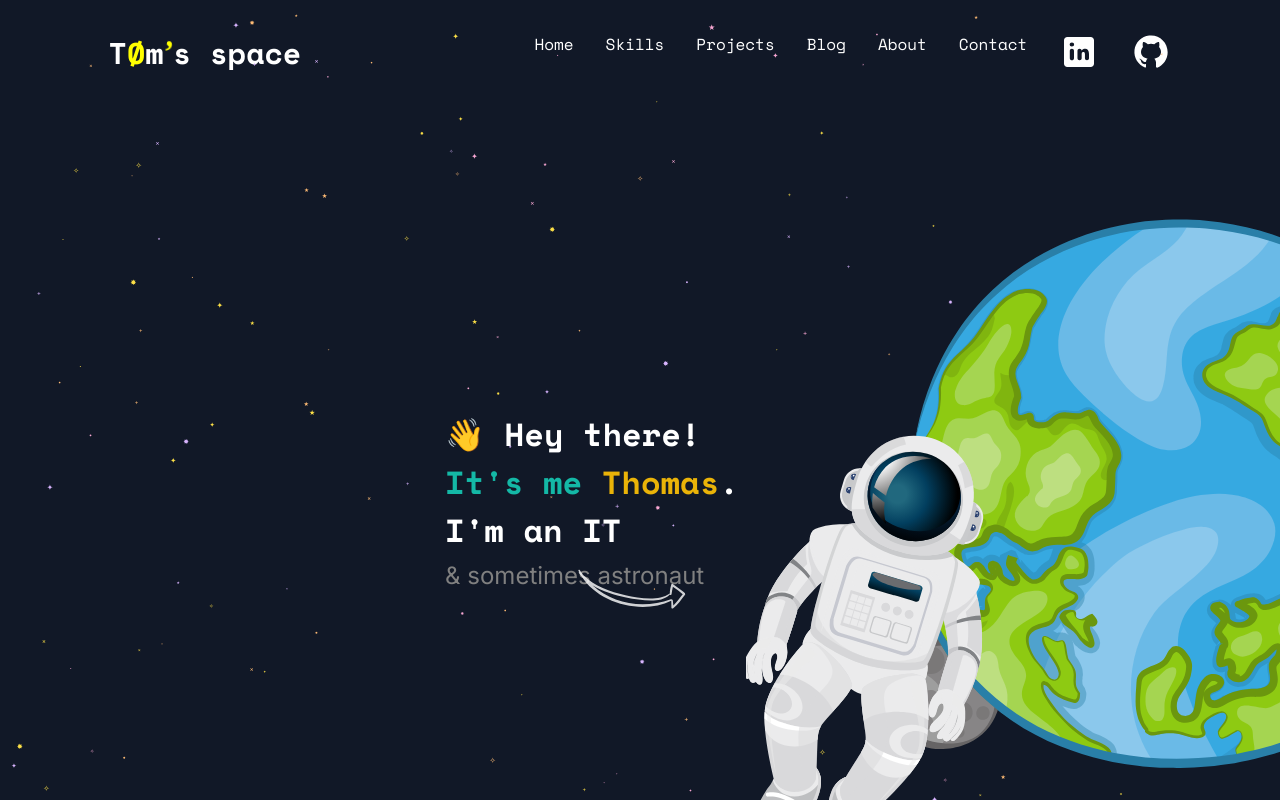
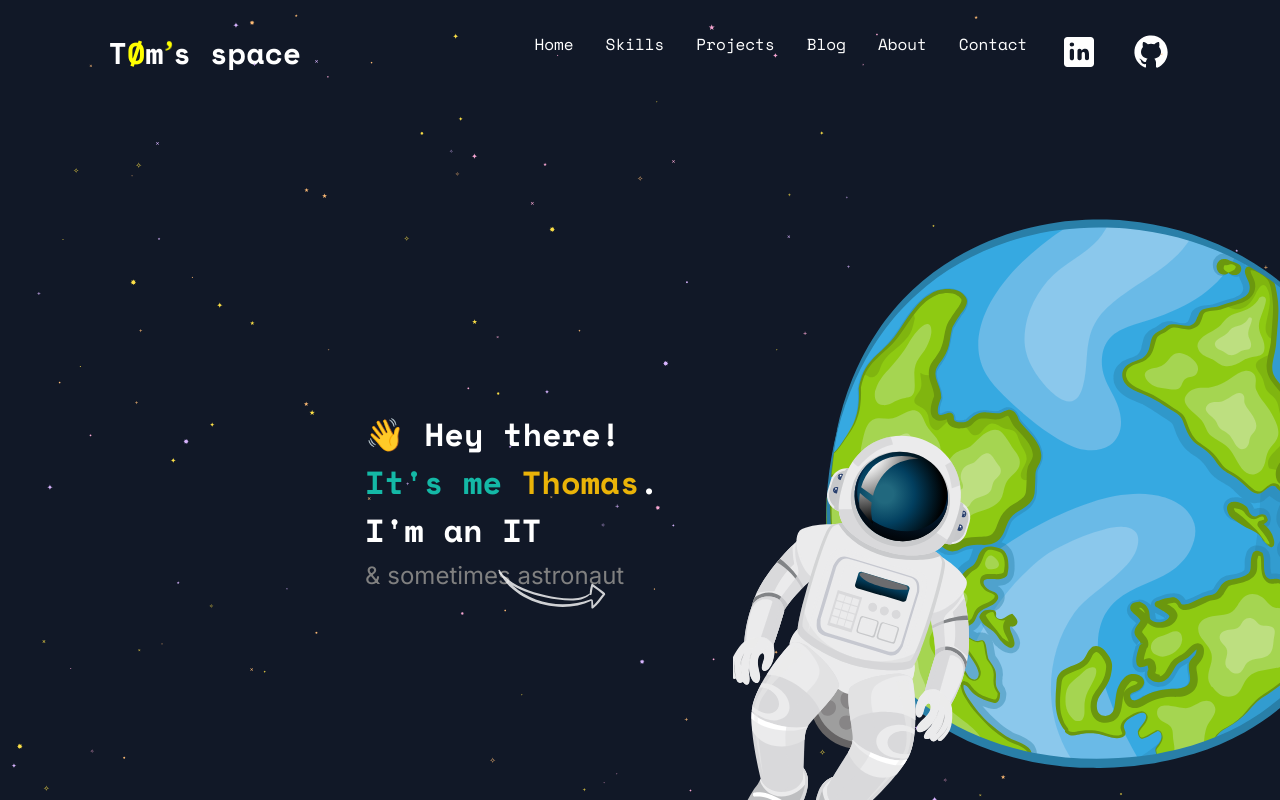
Before and after one commit to t0mspace/t0mspace, a React (Vite) app: page / in a window 1280 px wide. Shown: the top 800 px of the page. Built offline with nearby package versions, Linux system fonts and the light colour scheme.

Commit message:
fix bug with vertical line on the right

```diff
--- a/src/App.tsx
+++ b/src/App.tsx
@@ -7,16 +7,16 @@ import StarField from "./components/Background/background.tsx";
 import ProjectsSection from "./components/Projects/ProjectsSection.tsx";
 import ContactSection from "./components/Contact/ContactSection.tsx";
 function App() {
-    const sections = [HomeSection, SkillsSection, ProjectsSection,AboutSection, ContactSection];
-    return (
-        <div className="bg-cover h-screen bg-gray-900 text-white -z-3">
-            <div className="absolute -z-3 inset-0">
-                <StarField starCount={150}/>
-                <Header/>
-                <VerticalSlider sections={sections}/>
-            </div>
-        </div>
-    );
+  const sections = [HomeSection, SkillsSection, ProjectsSection, AboutSection, ContactSection];
+  return (
+    <div className="bg-cover h-screen bg-gray-900 text-white">
+      <div className="absoluteinset-0">
+        <StarField starCount={150} />
+        <Header />
+        <VerticalSlider sections={sections} />
+      </div>
+    </div>
+  );
 }
 
 export default App;
--- a/src/VerticalSlider.tsx
+++ b/src/VerticalSlider.tsx
@@ -2,11 +2,11 @@ import './index.scss'
 
 const VerticalSlider = ({ sections }) => {
   return (
-    <div className="bg-gray-900 text-white flex flex-col min-h-screen overflow-y-scroll scroll-snap">
+    <div className="bg-gray-900 text-white flex flex-col min-h-screen">
       {sections.map((Section, index) => (
         <section
           key={index}
-          className={`scroll-snap-child mb-16 ml-5 lg:ml-20 min-h-screen flex-${index}`}
+          className={`scroll-snap-child mb-16 min-h-screen flex-${index}`}
         >
           <Section />
         </section>
--- a/src/assets/styles/index.scss
+++ b/src/assets/styles/index.scss
@@ -4,10 +4,18 @@
 @use "./utils";
 @use "./animations";
 
-html {
-  scroll-behavior: smooth;
-  -webkit-overflow-scrolling: touch;
+* {
+  box-sizing: border-box;
+  margin: 0;
+  padding: 0;
+  scrollbar-width: none;
+  -ms-overflow-style: none;
+
+  &::-webkit-scrollbar {
+    display: none;
+  }
 }
+
 html,
 body {
   height: 100%;
--- a/src/components/Home/HomeSection.tsx
+++ b/src/components/Home/HomeSection.tsx
@@ -12,7 +12,7 @@ const data = {
 
 function HomeSection() {
   return (
-      <div id={"home"} className={`${styles["home"]} relative flex flex-col md:h-screen items-center justify-center mb-72`}>
+    <div id={"home"} className={`${styles["home"]} relative flex flex-col md:h-screen items-center justify-center`}>
       <div className="home__presentation z-10">
         <h2 className={styles["home__title"]}>👋  {data.greeting}</h2>
 
--- a/src/components/Home/home.module.scss
+++ b/src/components/Home/home.module.scss
@@ -13,6 +13,7 @@
     position: relative; // Makes sure it stays in place above the Earth
     padding: 1rem;
     left: 50%;
+    transform: translateX(-50%);
     @media (max-width: 450px) {
       // Correct media query syntax
       left: auto;
@@ -85,10 +86,6 @@
   }
 
   &__astronaut {
-    z-index: 10; // Same z-index as Arrow
-    position: absolute;
-    transition: transform 0.3s ease-in-out;
-
     &--animated {
       z-index: 0; // Astronaut and Arrow on the same layer
       position: absolute;
@@ -100,11 +97,12 @@
         right: 5rem;
         width: 15rem;
         top: 10%;
-        left: 70%;
+        left: auto;
       }
       @media (min-width: 1000px) {
         top: 40%;
-        left: 65%;
+        right: 5%;
+        left: auto;
       }
     }
   }
```
Lines whose indentation alone changed are shown as unchanged.
